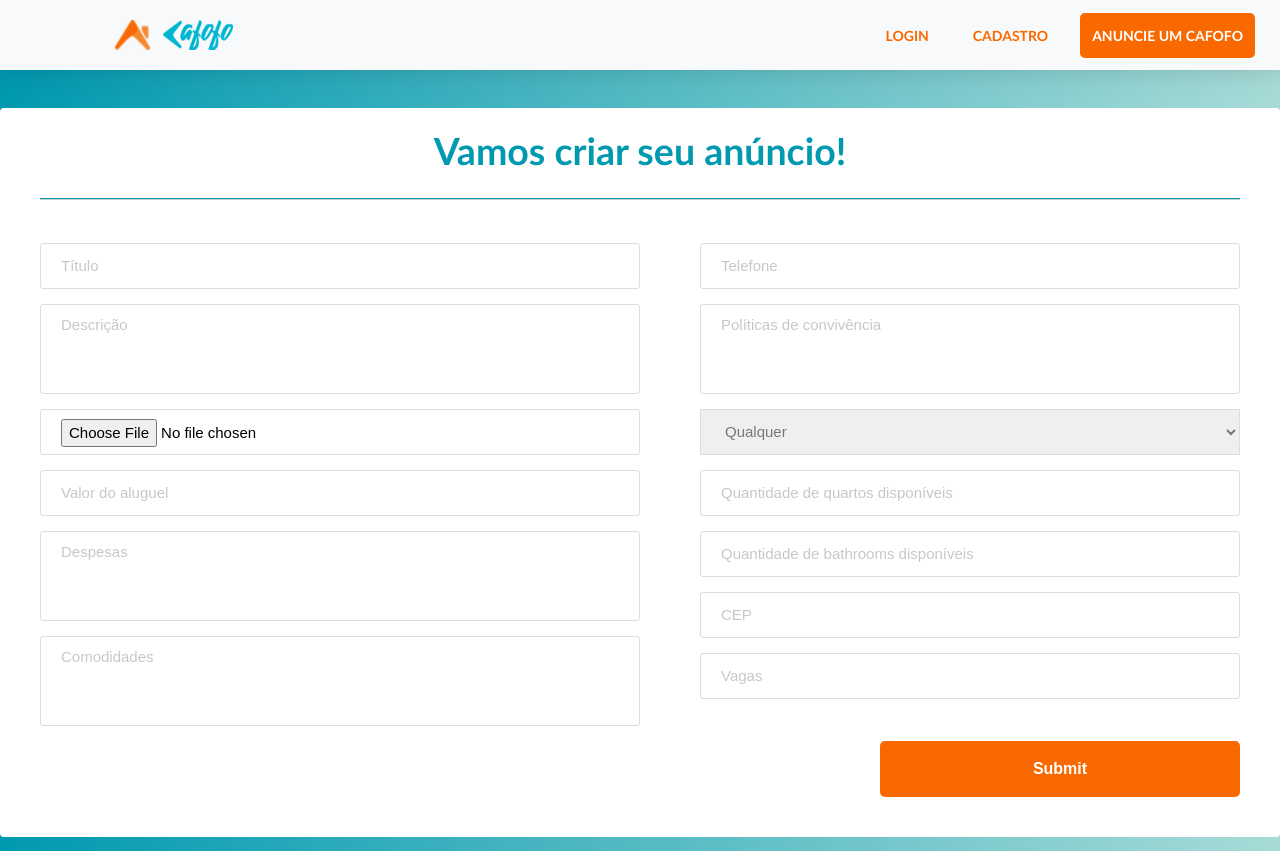
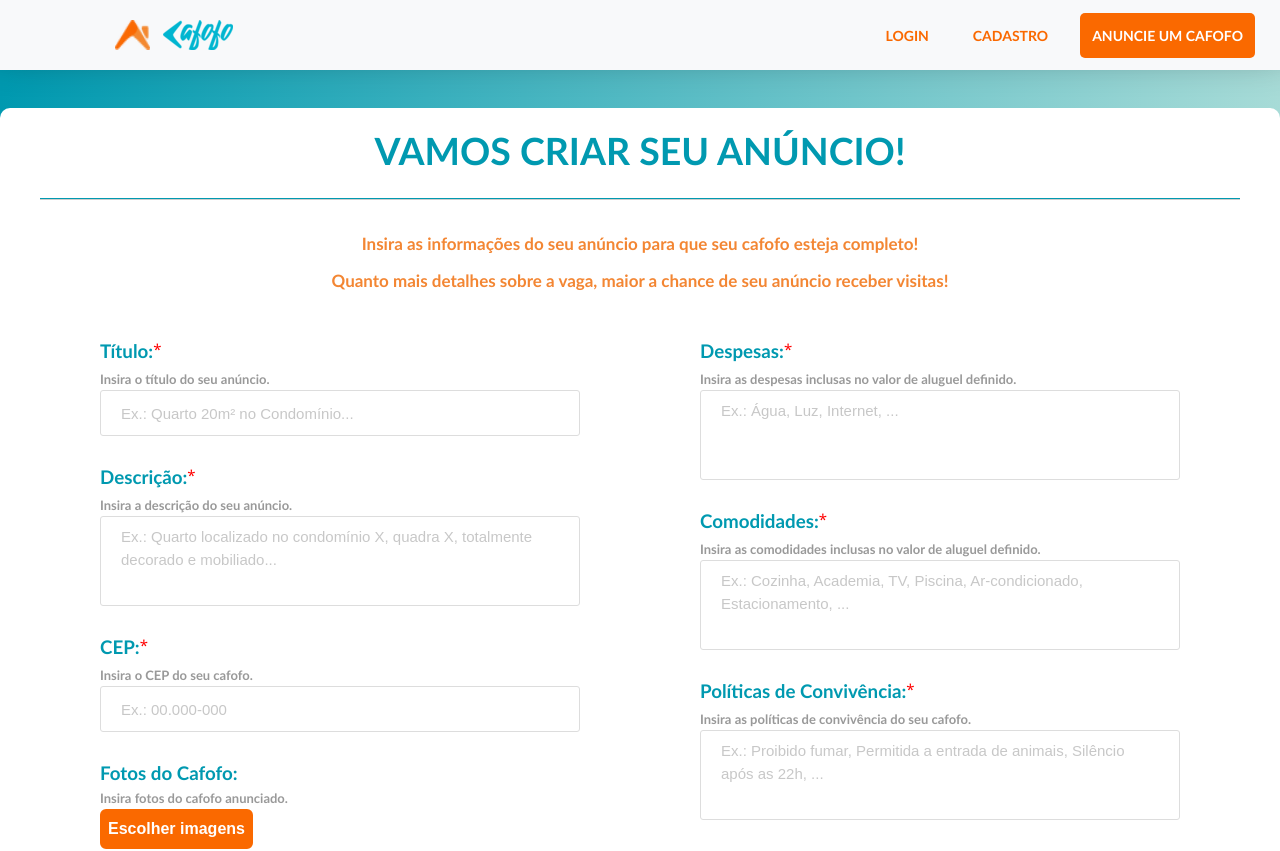
Before and after one commit to desenho-2019/WebAPP, a React (Create React App) app in the folder cafofo/: page /register-cafofo in a window 1280 px wide. Shown: the top 851 px of the page. Built offline with nearby package versions, Linux system fonts and the light colour scheme.

Commit message:
#22 Finishing styling ads register form

```diff
--- a/cafofo/src/pages/adsRegister/index.js
+++ b/cafofo/src/pages/adsRegister/index.js
@@ -57,78 +57,129 @@ export default class AdsRegister extends Component {
         return (
             <Container>
                 <Form onSubmit={this.submitHandler}>
-                    <h1>Vamos criar seu anúncio!</h1>
+                    <h1>VAMOS CRIAR SEU ANÚNCIO!</h1>
                     <hr />
                     <br />
+                    <div id='forms-subtitle'>
+                        <p>Insira as informações do seu anúncio para que seu cafofo esteja completo! </p>
+                        <p>Quanto mais detalhes sobre a vaga, maior a chance de seu anúncio receber visitas!</p>
+                        <br />
+                    </div>
                     <div className="forms-container">
                         <div className="forms-collumn-1">
+                            <h5>Título: <h6>*</h6></h5>
+                            <span>Insira o título do seu anúncio.</span>
                             <input
                                 name="title"
                                 type="text"
-                                placeholder="Título"
+                                placeholder="Ex.: Quarto 20m² no Condomínio... "
                                 value={title}
                                 onChange={this.changeHandler}
+                                required
                             />
+                            <h5>Descrição:<h6>*</h6></h5>
+                            <span>Insira a descrição do seu anúncio.</span>
                             <textarea
                                 name="description"
-                                placeholder="Descrição"
+                                placeholder="Ex.: Quarto localizado no condomínio X, quadra X, totalmente decorado e mobiliado...  "
                                 value={description}
                                 onChange={this.changeHandler}
+                                required
                             />
+                            <h5>CEP:<h6>*</h6></h5>
+                            <span>Insira o CEP do seu cafofo.</span>
+                            <input
+                                name="location"
+                                value={location}
+                                onChange={this.changeHandler}
+                                placeholder="Ex.: 00.000-000"
+                                required
 
+                            />
+                            <h5>Fotos do Cafofo:</h5>
+                            <span>Insira fotos do cafofo anunciado.</span>
+                            <br />
                             <input
-                                name="image"
+                                name="file"
                                 type="file"
                                 placeholder="Fotos do cafofo"
                                 value={image}
                                 onChange={this.changeHandler}
+                                className="inputfile"
+                                id='file'
                             />
+                            <label for="file">Escolher imagens</label>
 
+                            <h5>Valor do Aluguel:<h6>*</h6></h5>
+                            <span>Insira o valor final de aluguel a ser pago.</span>
                             <input
                                 name="price"
                                 type="number"
-                                placeholder="Valor do aluguel"
+                                placeholder="Ex.: R$ 750,00"
                                 value={price}
                                 onChange={this.changeHandler}
+                                required
                             />
-
-                            <textarea
-                                name="expenses"
-                                placeholder="Despesas"
-                                value={expenses}
-                                onChange={this.changeHandler}
-                            />
-                            <textarea
-                                name="commodities"
-                                placeholder="Comodidades"
-                                value={commodities}
-                                onChange={this.changeHandler}
-                            />
-
-                        </div>
-                        <div className="forms-collumn-2">
-
+                            <h5>Telefone para contato:<h6>*</h6></h5>
+                            <span>Insira o telefone para contato do seu anúncio.</span>
                             <input
                                 name="contact"
                                 type="tel"
-                                placeholder="Telefone"
+                                placeholder="Ex.: (XX) 9 XXXX-XXXX"
                                 value={contact}
                                 onChange={this.changeHandler}
+                                required
                             />
+                            <h5>Vagas:</h5>
+                            <span>Insira a quantidade de vagas no seu cafofo.</span>
+                            <input
+                                name="guests"
+                                value={guests}
+                                onChange={this.changeHandler}
+                                placeholder="Ex.: 2 Vagas"
+
+                            />
+                        </div>
+
+                        <div className="forms-collumn-2">
+                            <h5>Despesas:<h6>*</h6></h5>
+                            <span>Insira as despesas inclusas no valor de aluguel definido.</span>
+                            <textarea
+                                name="expenses"
+                                placeholder="Ex.: Água, Luz, Internet, ..."
+                                value={expenses}
+                                onChange={this.changeHandler}
+                                required
+                            />
+                            <h5>Comodidades:<h6>*</h6></h5>
+                            <span>Insira as comodidades inclusas no valor de aluguel definido.</span>
+                            <textarea
+                                name="commodities"
+                                placeholder="Ex.: Cozinha, Academia, TV, Piscina, Ar-condicionado, Estacionamento, ..."
+                                value={commodities}
+                                onChange={this.changeHandler}
+                                required
+                            />
+                            <h5>Políticas de Convivência:<h6>*</h6></h5>
+                            <span>Insira as políticas de convivência do seu cafofo.</span>
                             <textarea
                                 name="terms"
-                                placeholder="Políticas de convivência"
+                                placeholder="Ex.: Proibido fumar, Permitida a entrada de animais, Silêncio após as 22h, ..."
                                 value={terms}
                                 onChange={this.changeHandler}
+                                required
                             />
+                            <h5>Gênero:<h6>*</h6></h5>
+                            <span>Insira qual gênero é permitido no seu cafofo.</span>
                             <select
                                 name="target_gender"
                                 onChange={this.changeHandler}
                                 value={target_gender}
+                                required
                             >
-                                <option value="ambos">Qualquer</option>
-                                <option value="feminino">Feminino</option>
-                                <option value="masculino">Masculino</option>
+                                <option value="ambos">Qualquer gênero</option>
+                                <option value="feminino">Apenas feminino</option>
+                                <option value="masculino">Apenas masculino</option>
                             </select>
 
                             {//status = true
@@ -138,41 +189,18 @@ export default class AdsRegister extends Component {
                             {// Tem que mandar este nome via USER
                                 //owner = "Anunciante"
                             }
-
+                            <h5>Quartos:</h5>
+                            <span>Insira a quantidade de quartos disponíveis no seu cafofo.</span>
                             <input
                                 name="rooms"
                                 value={rooms}
                                 onChange={this.changeHandler}
-                                placeholder="Quantidade de quartos disponíveis"
-                            />
-
-                            <input
-                                name="bathrooms"
-                                value={bathrooms}
-                                onChange={this.changeHandler}
-                                placeholder="Quantidade de bathrooms disponíveis"
-
-                            />
-
-                            <input
-                                name="location"
-                                value={location}
-                                onChange={this.changeHandler}
-                                placeholder="CEP"
-
-                            />
-
-                            <input
-                                name="guests"
-                                value={guests}
-                                onChange={this.changeHandler}
-                                placeholder="Vagas"
-
+                                placeholder="Ex.: 5 quartos"
                             />
 
                         </div>
                     </div>
-                    <button type="submit">Submit</button>
+                    <button type="submit">Cadastrar anúncio</button>
 
                 </Form>
             </Container>
--- a/cafofo/src/pages/adsRegister/styles.js
+++ b/cafofo/src/pages/adsRegister/styles.js
@@ -18,7 +18,7 @@ export const Form = styled.form`
   margin-top: 3%;
   margin-bottom: 50px;
   flex-direction: column;
-  border-radius: 4px;
+  border-radius: 10px;
 
   .forms-container {
     width: 100%;
@@ -27,14 +27,15 @@ export const Form = styled.form`
 
   .forms-collumn-1 {
     display: table;
-    width: 50%;
+    width: 45%;
+    padding-left: 5%;
     float: left;
   }
 
   .forms-collumn-2 {
     display: table;
     width: 50%;
-    padding-left: 5%;
+    padding-left: 10%;
     overflow: hidden;
   }
 
@@ -45,7 +46,7 @@ export const Form = styled.form`
   input, textarea {
     display: flex;
     height: 46px;
-    margin-bottom: 15px;
+    margin-bottom: 30px;
     padding: 9px 20px;
     color: #000;
     font-size: 15px;
@@ -62,7 +63,7 @@ export const Form = styled.form`
     height: 90px !important;
   }
 
-  input:focus {
+  input:focus , textarea:focus {
     border: 1px solid #0099B0;
   }
 
@@ -79,9 +80,35 @@ export const Form = styled.form`
       color: #999;
     }
   }
-  input#file {
-    padding-top: 8px;
+  .inputfile {
+    width: 0.1px;
+    height: 0.1px;
+    opacity: 0;
+    overflow: hidden;
+    position: absolute;
+    z-index: -1;
   }
+
+  .inputfile + label {
+    font-size: 16px;
+    font-weight: bold;
+    padding: 6px;
+    border-radius: 6px;
+    border: 2px solid #fa6900;
+    color: white;
+    background-color: #fa6900;
+    display: inline-block;
+    margin-bottom: 30px;
+}
+
+  .inputfile:focus + label,
+  .inputfile + label:hover {
+      background-color: #f38633;
+      transition-duration: 0.3s;
+      transform: scale(1.002);
+      border-color: #f38633;
+  }
+
   button {
     color: #FFF;
     font-weight: bold;
@@ -126,4 +153,30 @@ export const Form = styled.form`
     text-align: center;
     color: #0099B0;
   }
+  h5 {
+    width: 100%;
+    display: flex;
+    font-family: 'Trebuchet MS', Arial, sans-serif;
+    font-weight: bold;
+    margin-bottom: 2px;
+    color: #0099B0;
+  }
+  h6 {
+    color: red;
+  }
+  span {
+    font-family: 'Trebuchet MS', Arial, sans-serif;
+    font-weight: bold;
+    font-size: 13px;
+    color: #999;
+  }
+  p {
+    align-items: center;
+    justify-content: center;
+    text-align: center;
+    color: #f38633;
+    margin-bottom: 2%;
+    margin-top: -1%;
+    font-size: 17px;
+  }
 `
```
